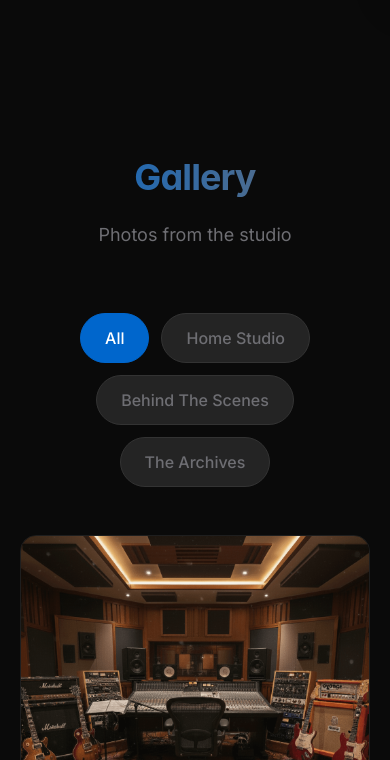
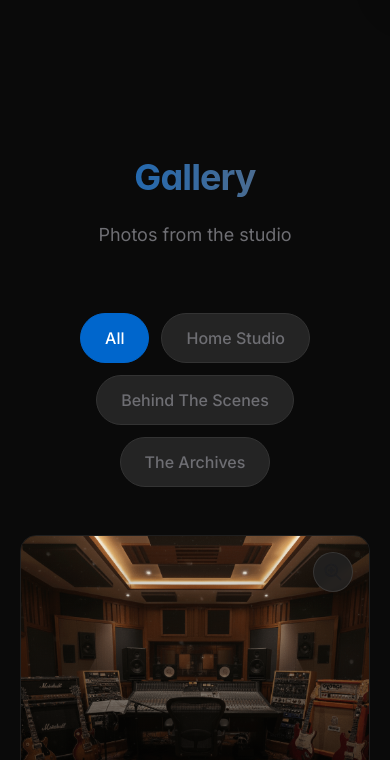
Before and after one commit to johnsp3/johnciresi.com, an Astro site: page / in a window 390 px wide. Both pictures are taken after a click on the button "All". Shown: the part 5758-6518 px from the top of the page. Built offline with nearby package versions, Linux system fonts and the light colour scheme; Astro itself is replaced by a stand-in of ours.

Commit message:
Fix gallery overlays for mobile and iPad devices
- Make photo description overlays always visible on mobile/tablet
- Keep hover behavior on desktop (md: breakpoint and above)
- Make view icon always visible on mobile devices
- Ensures proper UX across all device types

```diff
--- a/src/components/GallerySection.astro
+++ b/src/components/GallerySection.astro
@@ -73,15 +73,15 @@ const categories = ['All', 'Home Studio', 'Behind The Scenes', 'The Archives'];
             loading="lazy"
           />
 
-          <!-- Overlay - Only show on hover with description -->
-          <div class="absolute inset-0 bg-gradient-to-t from-dark-bg via-dark-bg/50 to-transparent opacity-0 group-hover:opacity-100 transition-opacity duration-500">
-            <div class="absolute bottom-0 left-0 right-0 p-6 transform translate-y-4 group-hover:translate-y-0 transition-transform duration-500">
+          <!-- Overlay - Always visible on mobile/tablet, hover on desktop -->
+          <div class="absolute inset-0 bg-gradient-to-t from-dark-bg via-dark-bg/50 to-transparent opacity-100 md:opacity-0 md:group-hover:opacity-100 transition-opacity duration-500">
+            <div class="absolute bottom-0 left-0 right-0 p-6 transform translate-y-0 md:translate-y-4 md:group-hover:translate-y-0 transition-transform duration-500">
               <p class="text-white text-sm leading-relaxed">{image.description}</p>
             </div>
           </div>
 
           <!-- View Icon -->
-          <div class="absolute top-4 right-4 w-10 h-10 rounded-full bg-dark-elevated/80 backdrop-blur-sm border border-white/10 flex items-center justify-center opacity-0 group-hover:opacity-100 transition-all duration-300 transform scale-75 group-hover:scale-100">
+          <div class="absolute top-4 right-4 w-10 h-10 rounded-full bg-dark-elevated/80 backdrop-blur-sm border border-white/10 flex items-center justify-center opacity-100 md:opacity-0 md:group-hover:opacity-100 transition-all duration-300 transform scale-100 md:scale-75 md:group-hover:scale-100">
             <svg class="w-5 h-5 text-text-primary" fill="none" stroke="currentColor" viewBox="0 0 24 24">
               <path stroke-linecap="round" stroke-linejoin="round" stroke-width="2" d="M21 21l-6-6m2-5a7 7 0 11-14 0 7 7 0 0114 0zM10 7v3m0 0v3m0-3h3m-3 0H7"></path>
             </svg>
```
